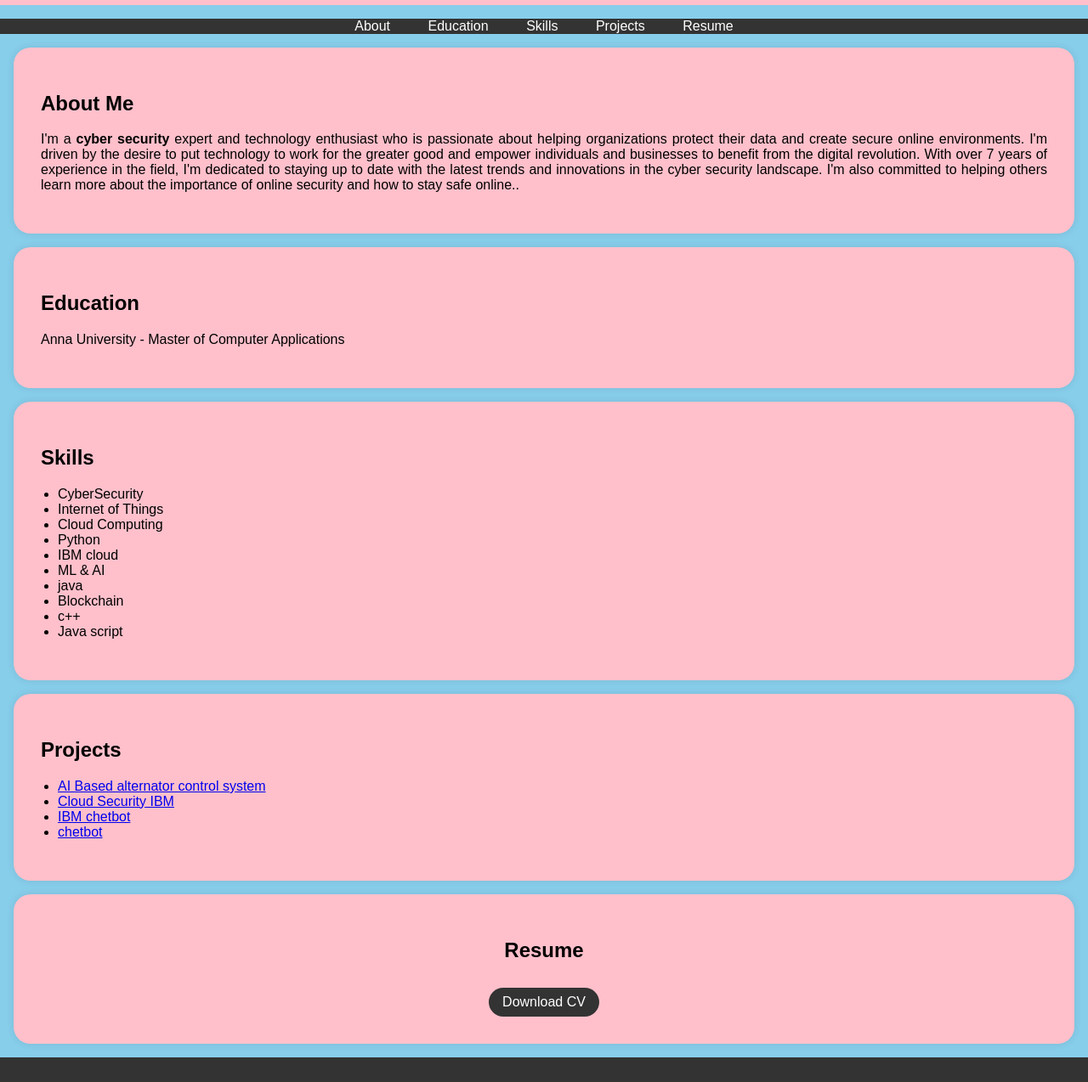
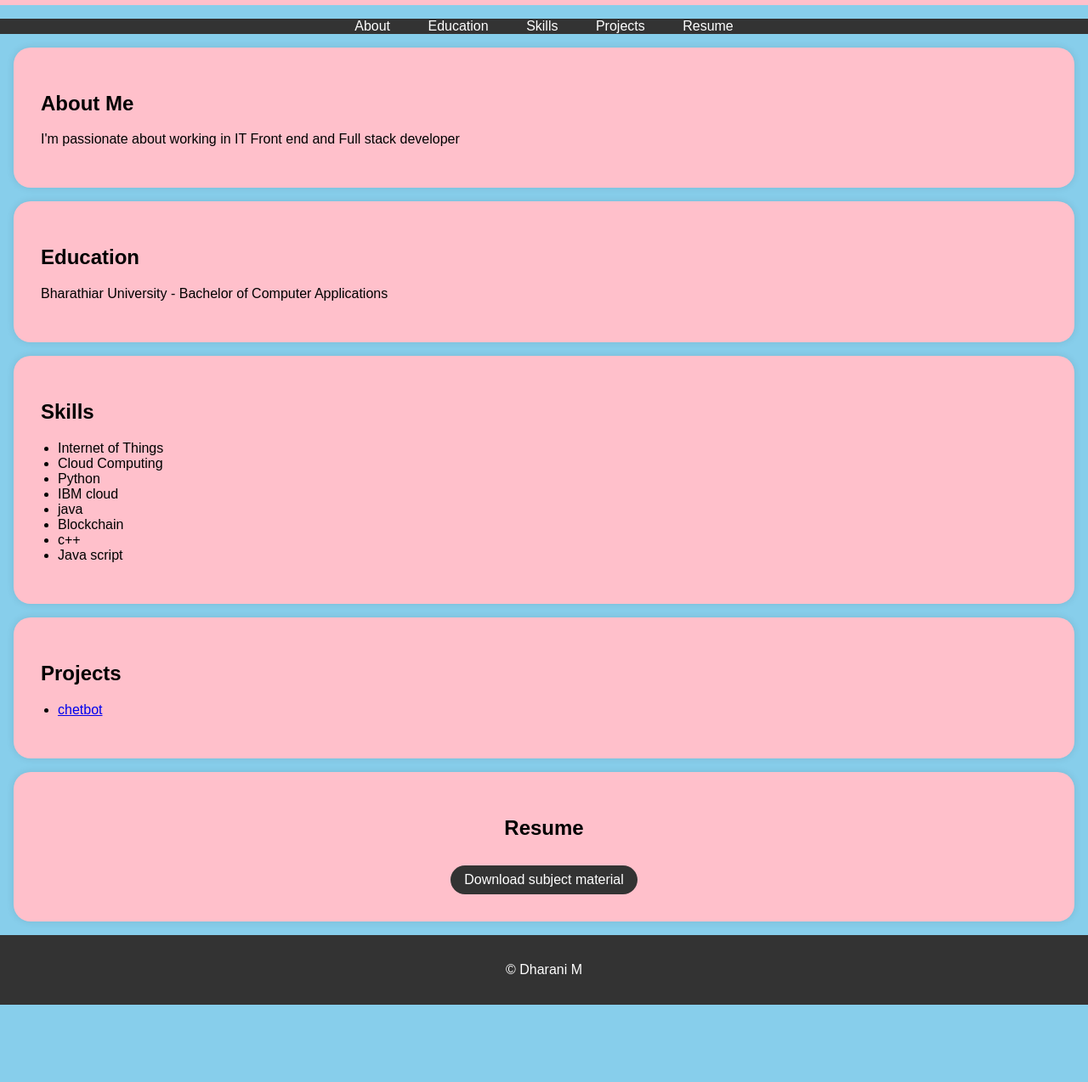
Before and after one commit to Dharani-2025/myproject, a plain HTML site: page index.html in a window 1280 px wide. Shown: the part 191-1465 px from the top of the page at 85% size. After the commit the page ends 1374 px from the top, so only its background shows below. Drawn offline with Linux system fonts and the light colour scheme.

Commit message:
Update index.html

```diff
--- a/index.html
+++ b/index.html
@@ -97,7 +97,7 @@
             <!-- Add your profile picture here -->
             <img src="./picture.jfif" alt="Your Profile Picture" class="profile-picture">
             <h1>Dharani</h1>
-            <p>An Technical Engineer</p>
+<p>BCA STUDENT</p>
         </div>
     </header>
 
@@ -115,14 +115,13 @@
     <section id="about">
         <div class="section-content">
             <h2>About Me</h2>
-            <p>I'm a <b>cyber security </b>expert and technology enthusiast who is passionate about helping organizations protect their data and create secure online environments. I'm driven by the desire to put technology to work for the greater good and empower individuals and businesses to benefit from the digital revolution. With over 7 years of experience in the field, I'm dedicated to staying up to date with the latest trends and innovations in the cyber security landscape. I'm also committed to helping others learn more about the importance of online security and how to stay safe online..</p>
-        </div>
+            <p>I'm passionate about working in IT Front end and Full stack developer
     </section>
 
     <section id="education">
         <div class="section-content">
             <h2>Education</h2>
-            <p>Anna University  - Master of Computer Applications</p>
+            <p>Bharathiar University  - Bachelor of Computer Applications</p>
 
 
         </div>
@@ -132,12 +131,11 @@
         <div class="section-content">
             <h2>Skills</h2>
             <ul>
-                <li>CyberSecurity</li>
+
                 <li>Internet of Things</li>
                 <li>Cloud Computing</li>
                 <li>Python</li>
                 <li>IBM cloud</li>
-                <li>ML & AI</li>
                 <li>java</li>
                 <li>Blockchain</li>
                 <li>c++</li>
@@ -150,9 +148,7 @@
         <div class="section-content">
             <h2>Projects</h2>
             <ul>
-                <li><a href="#">AI Based alternator control system</a></li>
-                <li><a href="https://github.com/techtrainer20/blockchain.git">Cloud Security IBM</a></li>
-                <li><a href="#">IBM chetbot</a></li>
+
                 <li><a href="#">chetbot</a></li>
                 <!-- Add more project links here -->
             </ul>
@@ -164,14 +160,14 @@
         <div class="section-content">
             <center>
             <h2>Resume</h2>
-            <a href="./Software Testing.pdf" target="_blank" class="download-button">Download CV</a>
+            <a href="./Software Testing.pdf" target="_blank" class="download-button">Download subject material</a>
         </center>
         </div>
 
     </section>
 
     <footer>
-        <p>&copy; 2023 VIGNESH M</p>
+        <p>&copy; Dharani M</p>
     </footer>
 
     <script>
```
